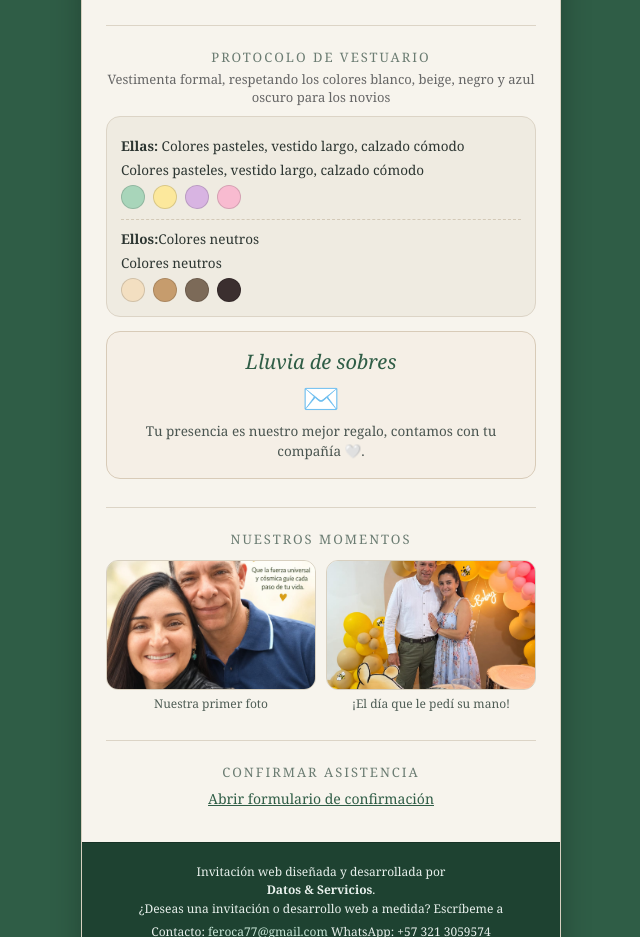
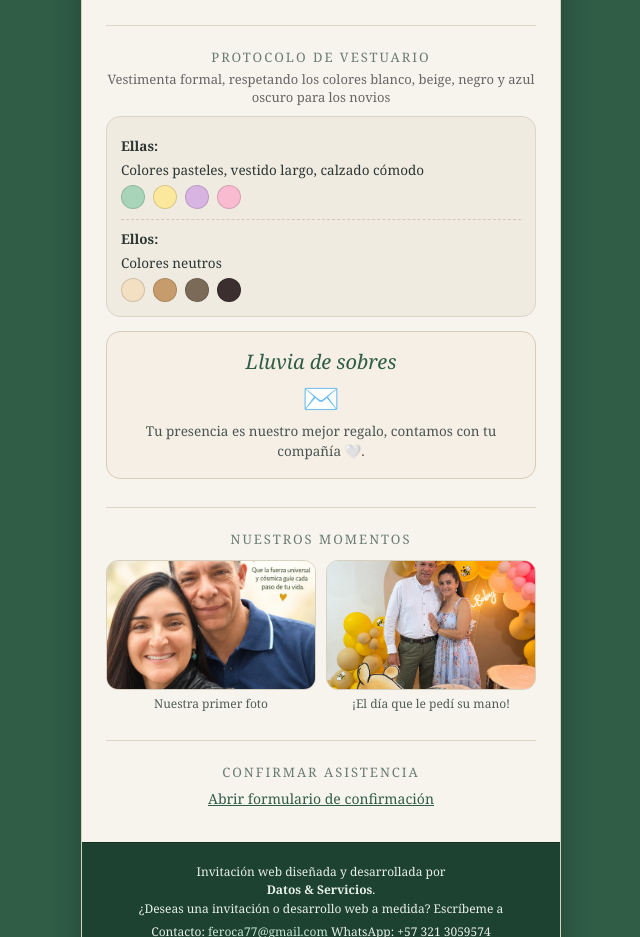
Before and after one commit to LuisDataS/Mi-Boda, a plain HTML site: page index.html in a window 1280 px wide. Shown: the part 2541-3478 px from the top of the page, without its empty margins (319-959 px from the left). Drawn offline with Linux system fonts and the light colour scheme.

Commit message:
Update dress code titles for 'Ellas' and 'Ellos'
Removed the text after the titles for 'Ellas' and 'Ellos' in the dress code section.

```diff
--- a/index.html
+++ b/index.html
@@ -642,7 +642,7 @@
 
         <div class="caja-vestimenta">
           <div class="grupo-vestimenta">
-            <p class="titulo-grupo-vestimenta"><strong>Ellas:</strong> Colores pasteles, vestido largo, calzado cómodo</p>
+            <p class="titulo-grupo-vestimenta"><strong>Ellas:</strong></p>
             <p class="titulo-grupo-vestimenta"> Colores pasteles, vestido largo, calzado cómodo</p>
             <div class="paleta-colores" aria-label="Colores pasteles sugeridos para damas">
               <span class="muestra-color" style="background-color: #a8d5ba;" title="Verde pastel"></span>
@@ -653,7 +653,7 @@
           </div>
 
           <div class="grupo-vestimenta">
-            <p class="titulo-grupo-vestimenta"><strong>Ellos:</strong>Colores neutros</p>
+            <p class="titulo-grupo-vestimenta"><strong>Ellos:</strong></p>
             <p class="titulo-grupo-vestimenta">Colores neutros</p>
             <div class="paleta-colores" aria-label="Colores neutros sugeridos para hombres">
               <span class="muestra-color" style="background-color: #f3dfc1;" title="Beige claro"></span>
```
